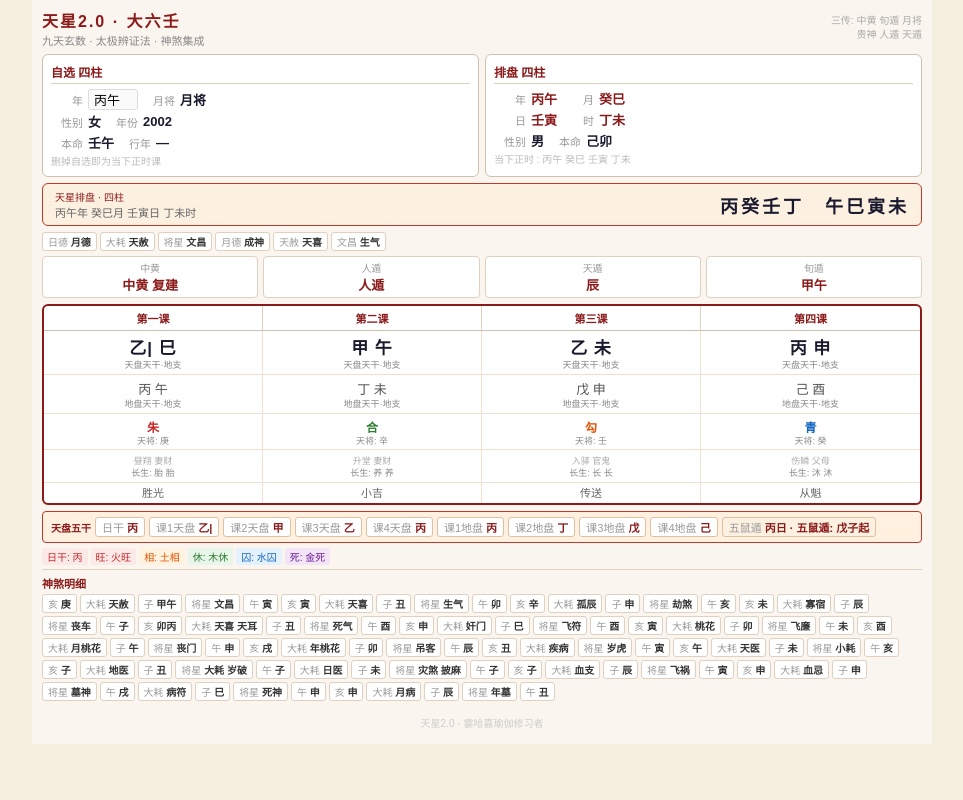
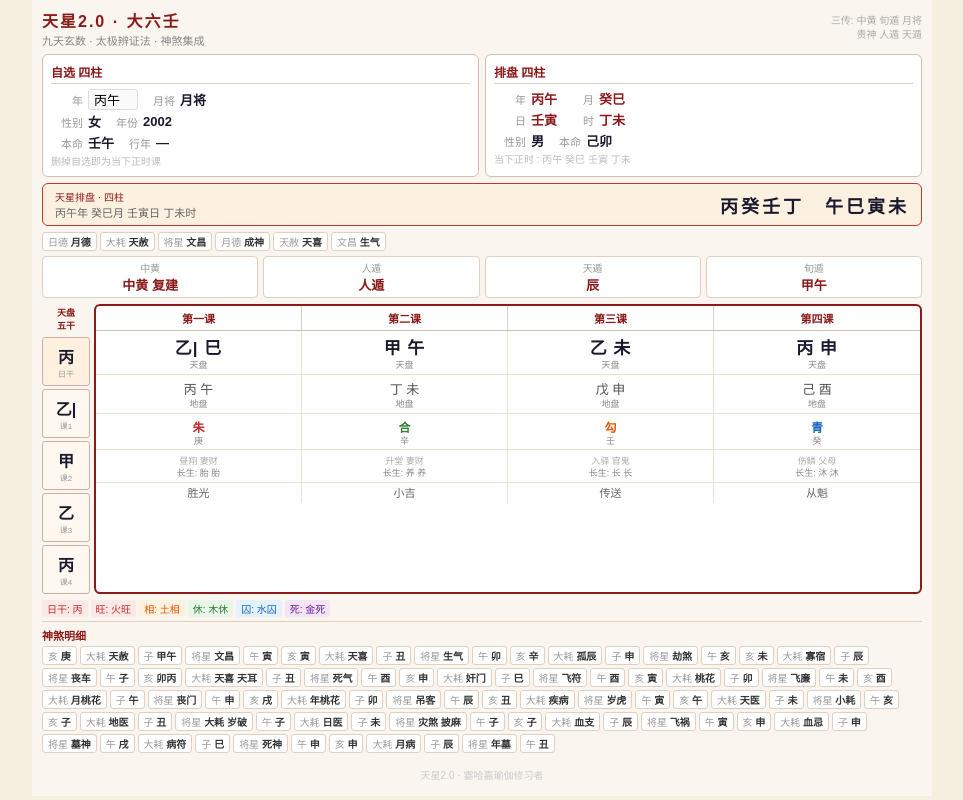
Before and after one commit to wherejiahe-bot/tianxing-daliuren, a plain HTML site: page index.html in a window 1280 px wide. Shown: the whole page, without its empty margins (158-1121 px from the left). Drawn offline with Linux system fonts and the light colour scheme.

Commit message:
简化: 纯展示版，输入框可编辑，盘面只读

```diff
--- a/index.html
+++ b/index.html
@@ -9,13 +9,19 @@
 body{background:#f5efe0;color:#2c2c2c;font-family:'Microsoft YaHei','PingFang SC','Noto Sans SC',sans-serif;display:flex;justify-content:center;padding:0}
 .wrap{max-width:900px;margin:0;padding:8px 10px;width:100%;background:#faf5ee}
 
+/* 只读单元格不可选中 */
+.nosel{-webkit-user-select:none;user-select:none}
+/* 输入框可编辑 */
+input{background:#fafafa;border:1px solid #ddd;border-radius:3px;padding:2px 5px;font-size:13px;width:50px;font-family:inherit}
+input:focus{outline:none;border-color:#8b1a1a}
+
 /* ── 顶部 ── */
 .top{display:flex;justify-content:space-between;align-items:center;margin-bottom:6px}
 .top h1{font-size:16px;color:#8b1a1a;font-weight:bold;letter-spacing:2px}
 .top .sub{font-size:11px;color:#888}
 .top .hint{font-size:10px;color:#aaa;text-align:right;line-height:1.4}
 
-/* ── 双列四柱 ── */
+/* ── 四柱面板 ── */
 .sz-grid{display:grid;grid-template-columns:1fr 1fr;gap:6px;margin-bottom:6px}
 .sz-box{background:#fff;border:1px solid #d0c0b0;border-radius:6px;padding:8px}
 .sz-box .st{font-size:12px;color:#8b1a1a;font-weight:bold;border-bottom:1px solid #e0d0c0;padding-bottom:3px;margin-bottom:5px}
@@ -23,7 +29,6 @@ body{background:#f5efe0;color:#2c2c2c;font-family:'Microsoft YaHei','PingFang SC
 .sz-row .l{color:#999;min-width:32px;text-align:right;font-size:11px}
 .sz-row .sv{color:#1a1a2e;font-weight:bold}
 .sz-row .sv.r{color:#8b1a1a}
-.sz-row input{background:#fafafa;border:1px solid #ddd;border-radius:3px;padding:2px 5px;font-size:13px;width:50px;font-family:inherit}
 .sz-note{font-size:10px;color:#bbb;margin-top:3px;line-height:1.3}
 
 /* ── 排盘结果 ── */
@@ -53,25 +58,15 @@ body{background:#f5efe0;color:#2c2c2c;font-family:'Microsoft YaHei','PingFang SC
 .ke-tr.data .kc{padding:3px 4px;text-align:center;border-right:1px solid #f0e0d0;border-bottom:1px solid #f0e0d0}
 .ke-tr.data .kc:last-child{border-right:none}
 .ke-tr.data:last-child .kc{border-bottom:none}
-
 .kc .tp{font-size:17px;font-weight:bold;color:#1a1a2e;letter-spacing:1px}
 .kc .bt{font-size:13px;color:#555;margin-top:1px}
 .kc .god{font-size:12px;margin-top:1px;font-weight:bold}
 .kc .det{font-size:9px;color:#888;margin-top:1px;line-height:1.2}
 .kc .sx{font-size:9px;color:#aaa;margin-top:1px}
-
-/* 天将色 + 地支 */
 .g-she{color:#6a1b9a}.g-zhu{color:#c62828}.g-he{color:#2e7d32}
 .g-gou{color:#e65100}.g-qing{color:#1565c0}.g-kong{color:#546e7a}
 .g-bai{color:#37474f}.g-chang{color:#00695c}.g-xuan{color:#1a237e}
 .g-yin{color:#4a148c}.g-hou{color:#880e4f}.g-gui{color:#f9a825}
-
-/* ── 天盘五干 ── */
-.wg{background:#fff0e0;border:1px solid #c0392b;border-radius:4px;padding:5px 8px;margin-bottom:5px;display:flex;flex-wrap:wrap;gap:4px;align-items:center}
-.wg .l{font-size:10px;color:#8b1a1a;font-weight:bold}
-.wg .item{background:#fff;border:1px solid #e0c0a0;border-radius:3px;padding:1px 6px;font-size:11px}
-.wg .item .il{color:#999}
-.wg .item .iv{color:#8b1a1a;font-weight:bold}
 
 /* ── 五行 ── */
 .wx{display:flex;gap:3px;margin:4px 0}
@@ -103,8 +98,8 @@ body{background:#f5efe0;color:#2c2c2c;font-family:'Microsoft YaHei','PingFang SC
 <div class="sz-row"><span class="l">日</span><span class="sv r">壬寅</span><span class="l">时</span><span class="sv r">丁未</span></div>
 <div class="sz-row"><span class="l">性别</span><span class="sv">男</span><span class="l">本命</span><span class="sv">己卯</span></div>
 <div class="sz-note">当下正时 : 丙午 癸巳 壬寅 丁未</div></div></div>
-<div class="rp"><div><div class="r">天星排盘 · 四柱</div><div class="s">丙午年 癸巳月 壬寅日 丁未时</div></div><div class="v">丙癸壬丁　午巳寅未</div></div>
-<div class="tag-b">
+<div class="rp nosel"><div><div class="r">天星排盘 · 四柱</div><div class="s">丙午年 癸巳月 壬寅日 丁未时</div></div><div class="v">丙癸壬丁　午巳寅未</div></div>
+<div class="tag-b nosel">
 <span class="tag"><span class="tl">日德</span><span class="tv"> 月德</span></span>
 <span class="tag"><span class="tl">大耗</span><span class="tv"> 天赦</span></span>
 <span class="tag"><span class="tl">将星</span><span class="tv"> 文昌</span></span>
@@ -112,13 +107,32 @@ body{background:#f5efe0;color:#2c2c2c;font-family:'Microsoft YaHei','PingFang SC
 <span class="tag"><span class="tl">天赦</span><span class="tv"> 天喜</span></span>
 <span class="tag"><span class="tl">文昌</span><span class="tv"> 生气</span></span>
 </div>
-<div class="zl">
+<div class="zl nosel">
 <div class="zl-item"><div class="zll">中黄</div><div class="zlv">中黄 复建</div></div>
 <div class="zl-item"><div class="zll">人遁</div><div class="zlv">人遁</div></div>
 <div class="zl-item"><div class="zll">天遁</div><div class="zlv">辰</div></div>
 <div class="zl-item"><div class="zll">旬遁</div><div class="zlv">甲午</div></div>
 </div>
-<div class="ke-table">
+<div style="display:flex;gap:4px;margin-bottom:6px">
+<div class="nosel" style="min-width:48px;display:flex;flex-direction:column;gap:3px">
+<div style="font-size:9px;color:#8b1a1a;text-align:center;padding:2px 0;font-weight:bold">天盘<br>五干</div>
+<div style="background:#fff0e0;border:1px solid #d0b0a0;border-radius:3px;padding:6px 4px;text-align:center;flex:1;display:flex;flex-direction:column;justify-content:center">
+<div style="font-size:16px;font-weight:bold;color:#1a1a2e">丙</div>
+<div style="font-size:8px;color:#999">日干</div></div>
+<div style="background:#fff8f0;border:1px solid #d0b0a0;border-radius:3px;padding:6px 4px;text-align:center;flex:1;display:flex;flex-direction:column;justify-content:center">
+<div style="font-size:16px;font-weight:bold;color:#1a1a2e">乙|</div>
+<div style="font-size:8px;color:#999">课1</div></div>
+<div style="background:#fff8f0;border:1px solid #d0b0a0;border-radius:3px;padding:6px 4px;text-align:center;flex:1;display:flex;flex-direction:column;justify-content:center">
+<div style="font-size:16px;font-weight:bold;color:#1a1a2e">甲</div>
+<div style="font-size:8px;color:#999">课2</div></div>
+<div style="background:#fff8f0;border:1px solid #d0b0a0;border-radius:3px;padding:6px 4px;text-align:center;flex:1;display:flex;flex-direction:column;justify-content:center">
+<div style="font-size:16px;font-weight:bold;color:#1a1a2e">乙</div>
+<div style="font-size:8px;color:#999">课3</div></div>
+<div style="background:#fff8f0;border:1px solid #d0b0a0;border-radius:3px;padding:6px 4px;text-align:center;flex:1;display:flex;flex-direction:column;justify-content:center">
+<div style="font-size:16px;font-weight:bold;color:#1a1a2e">丙</div>
+<div style="font-size:8px;color:#999">课4</div></div>
+</div>
+<div class="ke-table" style="flex:1;margin:0">
 <div class="ke-tr header">
 <div class="kc">第一课</div>
 <div class="kc">第二课</div>
@@ -126,34 +140,22 @@ body{background:#f5efe0;color:#2c2c2c;font-family:'Microsoft YaHei','PingFang SC
 <div class="kc">第四课</div>
 </div>
 <div class="ke-tr data">
-<div class="kc"><div class="tp">乙| 巳</div>
-<div class="det">天盘天干·地支</div></div>
-<div class="kc"><div class="tp">甲 午</div>
-<div class="det">天盘天干·地支</div></div>
-<div class="kc"><div class="tp">乙 未</div>
-<div class="det">天盘天干·地支</div></div>
-<div class="kc"><div class="tp">丙 申</div>
-<div class="det">天盘天干·地支</div></div>
+<div class="kc"><div class="tp">乙| 巳</div><div class="det">天盘</div></div>
+<div class="kc"><div class="tp">甲 午</div><div class="det">天盘</div></div>
+<div class="kc"><div class="tp">乙 未</div><div class="det">天盘</div></div>
+<div class="kc"><div class="tp">丙 申</div><div class="det">天盘</div></div>
 </div>
 <div class="ke-tr data">
-<div class="kc"><div class="bt">丙 午</div>
-<div class="det">地盘天干·地支</div></div>
-<div class="kc"><div class="bt">丁 未</div>
-<div class="det">地盘天干·地支</div></div>
-<div class="kc"><div class="bt">戊 申</div>
-<div class="det">地盘天干·地支</div></div>
-<div class="kc"><div class="bt">己 酉</div>
-<div class="det">地盘天干·地支</div></div>
+<div class="kc"><div class="bt">丙 午</div><div class="det">地盘</div></div>
+<div class="kc"><div class="bt">丁 未</div><div class="det">地盘</div></div>
+<div class="kc"><div class="bt">戊 申</div><div class="det">地盘</div></div>
+<div class="kc"><div class="bt">己 酉</div><div class="det">地盘</div></div>
 </div>
 <div class="ke-tr data">
-<div class="kc"><div class="god g-zhu">朱</div>
-<div class="det">天将: 庚</div></div>
-<div class="kc"><div class="god g-he">合</div>
-<div class="det">天将: 辛</div></div>
-<div class="kc"><div class="god g-gou">勾</div>
-<div class="det">天将: 壬</div></div>
-<div class="kc"><div class="god g-qing">青</div>
-<div class="det">天将: 癸</div></div>
+<div class="kc"><div class="god g-zhu">朱</div><div class="det">庚</div></div>
+<div class="kc"><div class="god g-he">合</div><div class="det">辛</div></div>
+<div class="kc"><div class="god g-gou">勾</div><div class="det">壬</div></div>
+<div class="kc"><div class="god g-qing">青</div><div class="det">癸</div></div>
 </div>
 <div class="ke-tr data">
 <div class="kc"><div class="sx">昼翔     妻财</div>
@@ -175,27 +177,14 @@ body{background:#f5efe0;color:#2c2c2c;font-family:'Microsoft YaHei','PingFang SC
 <div class="kc"><div class="det" style="color:#666;font-size:11px">传送</div></div>
 <div class="kc"><div class="det" style="color:#666;font-size:11px">从魁</div></div>
 </div>
-</div>
-<div class="wg">
-<span class="l">天盘五干</span>
-<span class="item"><span class="il">日干</span> <span class="iv">丙</span></span>
-<span class="item"><span class="il">课1天盘</span> <span class="iv">乙|</span></span>
-<span class="item"><span class="il">课2天盘</span> <span class="iv">甲</span></span>
-<span class="item"><span class="il">课3天盘</span> <span class="iv">乙</span></span>
-<span class="item"><span class="il">课4天盘</span> <span class="iv">丙</span></span>
-<span class="item"><span class="il">课1地盘</span> <span class="iv">丙</span></span>
-<span class="item"><span class="il">课2地盘</span> <span class="iv">丁</span></span>
-<span class="item"><span class="il">课3地盘</span> <span class="iv">戊</span></span>
-<span class="item"><span class="il">课4地盘</span> <span class="iv">己</span></span>
-<span class="item" style="background:#fcf0e0"><span class="il">五鼠遁</span> <span class="iv">丙日 · 五鼠遁: 戊子起</span></span>
-</div>
-<div class="wx">
+</div></div>
+<div class="wx nosel">
 <span class="wx-huo">日干: 丙</span>
 <span class="wx-huo">旺: 火旺</span><span class="wx-tu">相: 土相</span>
 <span class="wx-mu">休: 木休</span><span class="wx-shui">囚: 水囚</span>
 <span class="wx-jin">死: 金死</span>
 </div>
-<div class="ss"><div class="ss-t">神煞明细</div><div class="tag-b">
+<div class="ss"><div class="ss-t">神煞明细</div><div class="tag-b nosel">
 <span class="tag"><span class="tl">亥</span> <span class="tv">庚</span></span>
 <span class="tag"><span class="tl">大耗</span> <span class="tv">天赦</span></span>
 <span class="tag"><span class="tl">子</span> <span class="tv">甲午</span></span>
```
